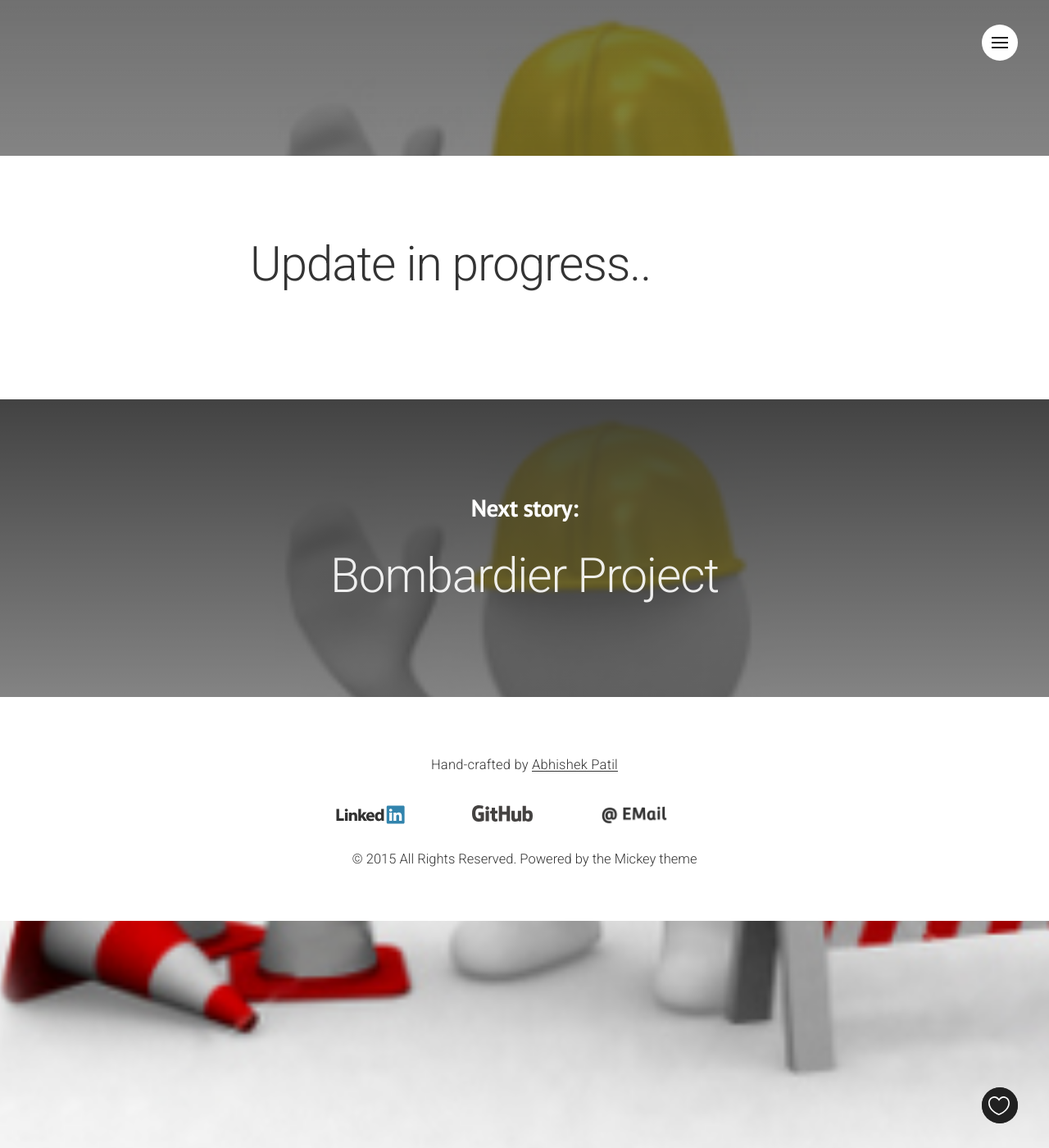
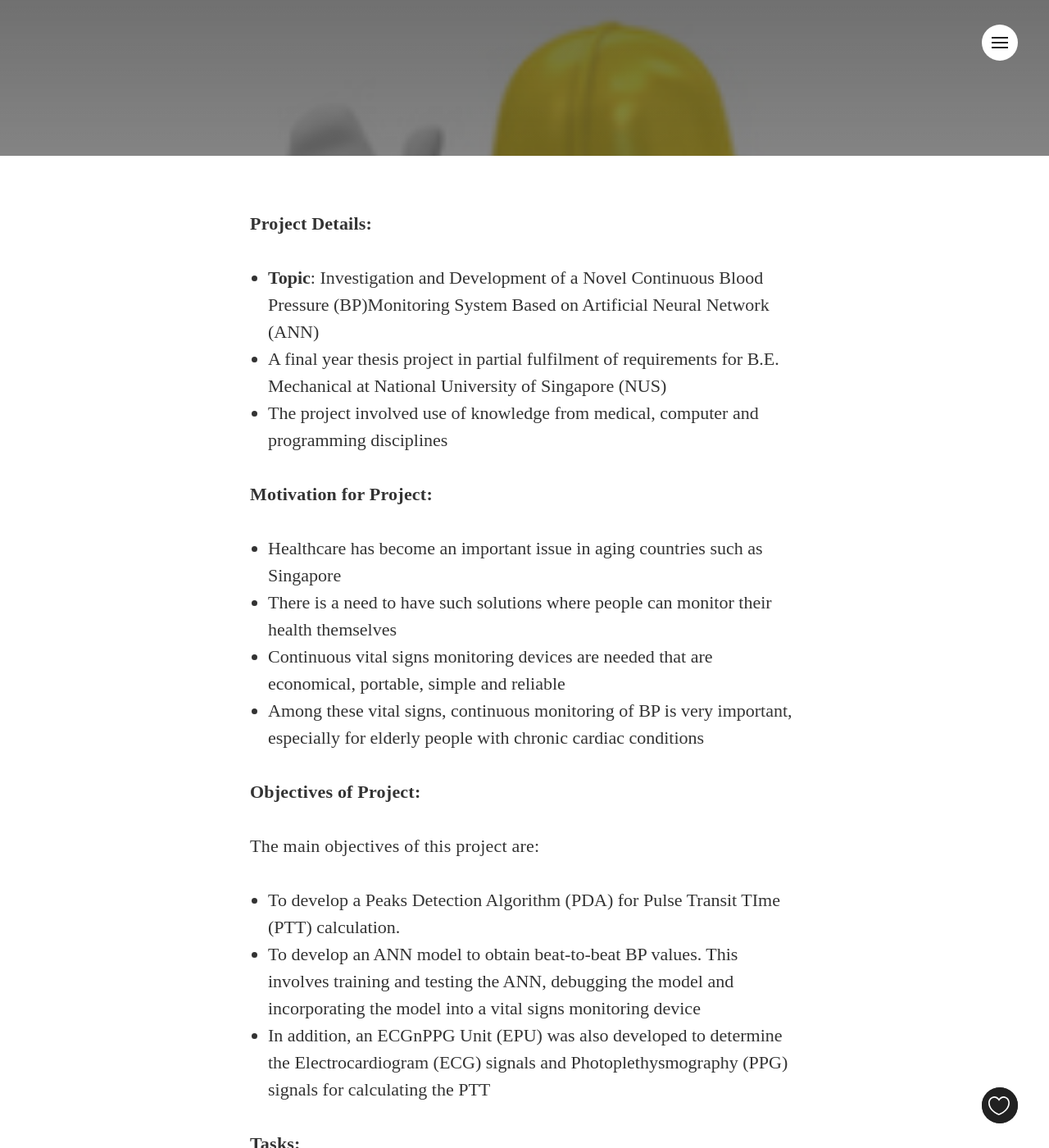
Before and after one commit to patilnabhi/portfolio, a Jekyll site: the page built from _posts/2014-04-30-bp monitoring using ann.md, in a window 1280 px wide and 1400 px high, scrolled down 437 px. Shown: the whole window at 82% size. Built offline with Jekyll 4.4.1, drawn with Linux system fonts in a browser that asks for light colours; nearby versions of some CDN libraries; some web fonts are replaced; Markdown is read by kramdown in place of the engine named in the settings; some of the changed text lies outside the part shown.

Commit message:
updated innoventure post

```diff
--- a/_posts/2014-04-30-bp monitoring using ann.md
+++ b/_posts/2014-04-30-bp monitoring using ann.md
@@ -1,6 +1,6 @@
 ---
 layout: post
-title:  "Non-invasive Continuous Blood Pressure (BP) Monitoring"
+title:  "Continuous Blood Pressure Monitoring using Artificial Neural Network (Update in Progress)"
 date:   2014-04-30 01:00:00
 last_modified_at:  2015-12-16 13:00:00
 excerpt: ""
@@ -13,4 +13,36 @@ bgContrast: dark
 bgGradientOpacity: darker
 syntaxHighlighter: no
 ---
-## Update in progress.. ##
+**Project Details:**
+
+* **Topic**: Investigation and Development of a Novel Continuous Blood Pressure (BP)Monitoring System Based on Artificial Neural Network (ANN)
+* A final year thesis project in partial fulfilment of requirements for B.E. Mechanical at National University of Singapore (NUS)
+* The project involved use of knowledge from medical, computer and programming disciplines
+
+**Motivation for Project:**
+
+* Healthcare has become an important issue in aging countries such as Singapore
+* There is a need to have such solutions where people can monitor their health themselves
+* Continuous vital signs monitoring devices are needed that are economical, portable, simple and reliable
+* Among these vital signs, continuous monitoring of BP is very important, especially for
+elderly people with chronic cardiac conditions
+
+**Objectives of Project:**
+
+The main objectives of this project are:
+
+* To develop a Peaks Detection Algorithm (PDA) for Pulse Transit TIme (PTT) calculation.
+* To develop an ANN model to obtain beat-to-beat BP values. This involves training and testing the ANN, debugging the model and incorporating the model into a vital signs monitoring device
+* In addition, an ECGnPPG Unit (EPU) was also developed to determine the Electrocardiogram (ECG) signals and Photoplethysmography (PPG) signals for calculating the PTT
+
+**Tasks:**
+
+The above-mentioned objectives were achieved via the following tasks:
+
+* An integrated code consisting of following was generated:
+	* User Prompt,
+	* Peaks Detection Algorithm,
+	* PTT Calculation, and
+	* ANN Model
+* An ECGnPPG Unit (EPU) was developed to determine the Electrocardiogram (ECG) signals and Photoplethysmography (PPG) signals for calculating the PTT
+* A preliminary study was conducted on 10 subjects to validate the objectives
```
Also changed, not shown: _posts/2014-05-15-innoventure.md (+20 -1 lines), 11 other files.
